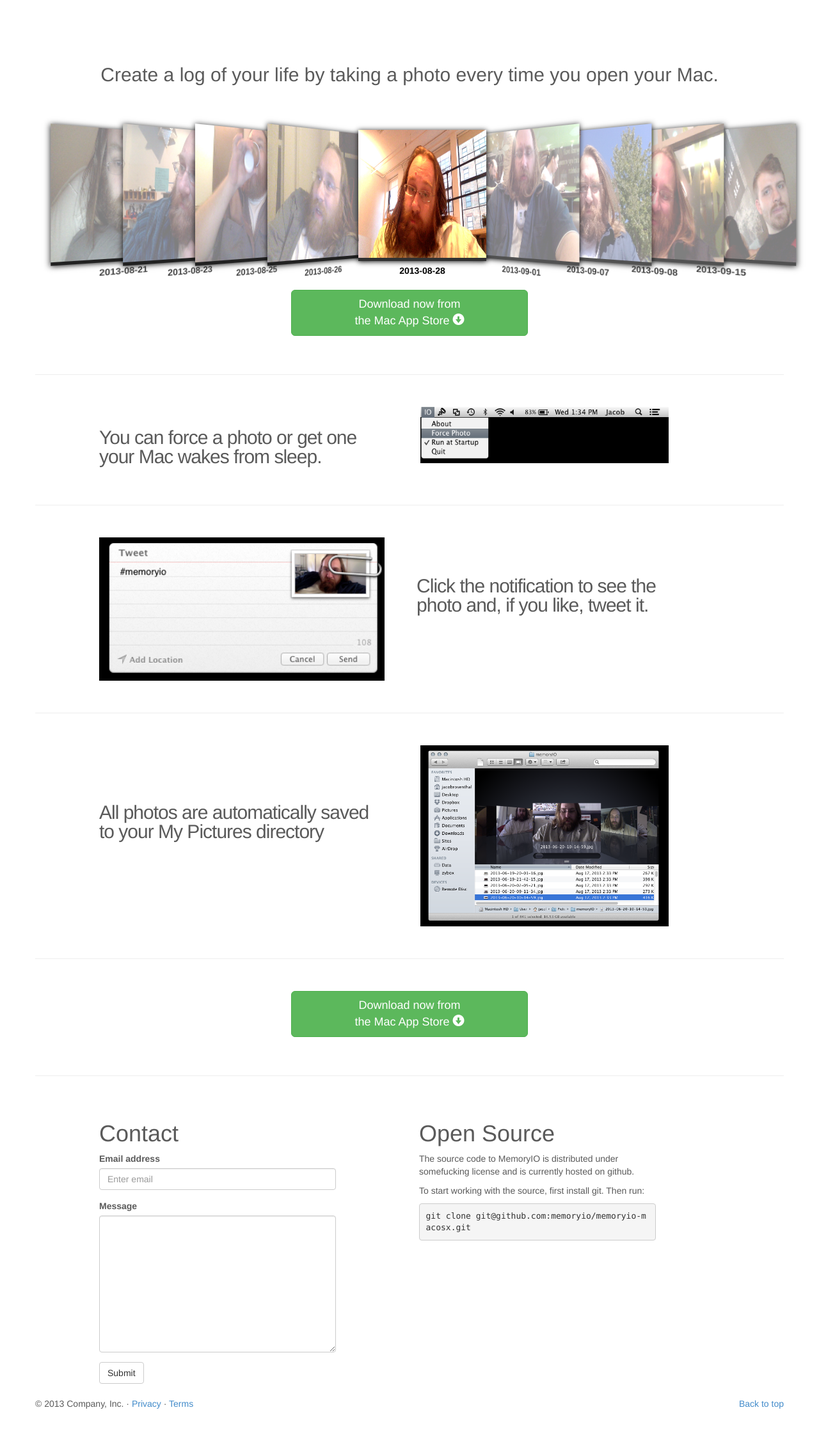
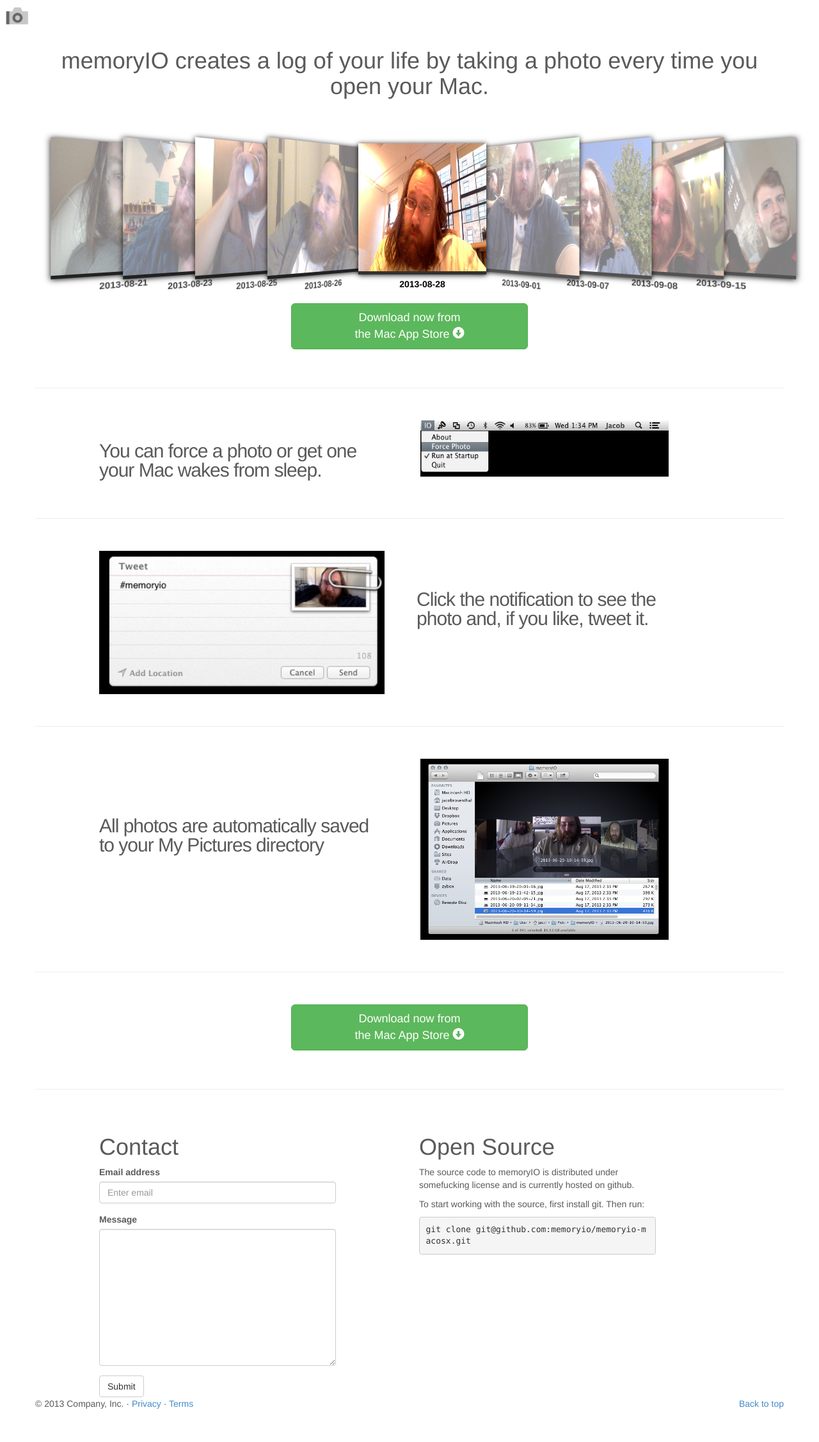
Before and after one commit to jacobrosenthal/memoryio-website, a Jekyll site: the page index.html, which Jekyll copies as it is, in a window 1280 px wide. Shown: the whole page at 64% size. Built offline with Jekyll 4.4.1, drawn with Linux system fonts in a browser that asks for light colours; Markdown is read by kramdown in place of the engine named in the settings.

Commit message:
a logo appears

```diff
--- a/assets/css/carousel.css
+++ b/assets/css/carousel.css
@@ -18,7 +18,12 @@
 }
 
 .header{
-    margin-top:100px;
+    margin-top:75px;
+}
+
+.logo{
+  background: white url(../img/io_logo.png) no-repeat top left fixed;
+  background-size: 53px;
 }
 
 /* CUSTOMIZE THE NAVBAR
--- a/index.html
+++ b/index.html
@@ -24,7 +24,7 @@
   </head>
 <!-- NAVBAR
 ================================================== -->
-  <body>
+  <body class="logo">
 
 
 
@@ -38,7 +38,7 @@
 
       <div class="row">
         <div class="col-lg-4 centered">
-        <h2 class="header"f>Create a log of your life by taking a photo every time you open your Mac.</h2>
+        <h1 class="header"f>memoryIO creates a log of your life by taking a photo every time you open your Mac.</h1>
         </div>
       </div>
 
@@ -189,9 +189,6 @@
       <hr class="featurette-divider">
       <!-- /END THE FEATURETTES -->
 
-
-
-
       <div class="row">
         <div class="col-md-4 col-md-offset-1">
             <h1>Contact</h1>
@@ -211,25 +208,11 @@
           <div class="row">
             <div class="col-md-12 centered">
               <h1>Open Source</h1>
-              <p>The source code to MemoryIO is distributed under somefucking license and is currently hosted on github.</p>
+              <p>The source code to memoryIO is distributed under somefucking license and is currently hosted on github.</p>
               <p>To start working with the source, first install git. Then run:</p>
               <pre>git clone git@github.com:memoryio/memoryio-macosx.git</pre>
             </div>
           </div>
-        </div>
-      </div>
-
-
-
-
-
-
-
-
-
-      <div class="row">
-        <div class="col-lg-4 centered">
-
         </div>
       </div>
 
```
